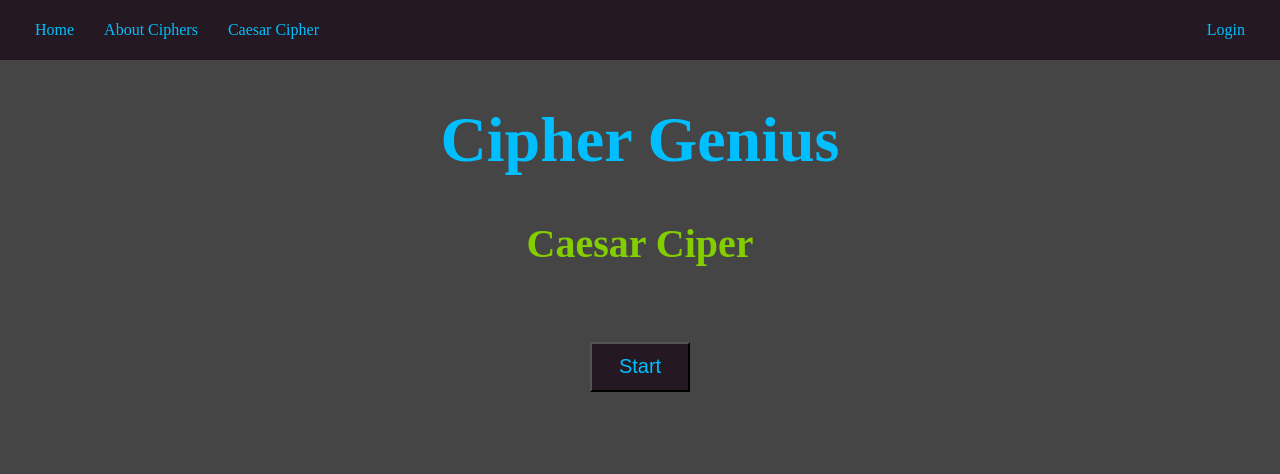
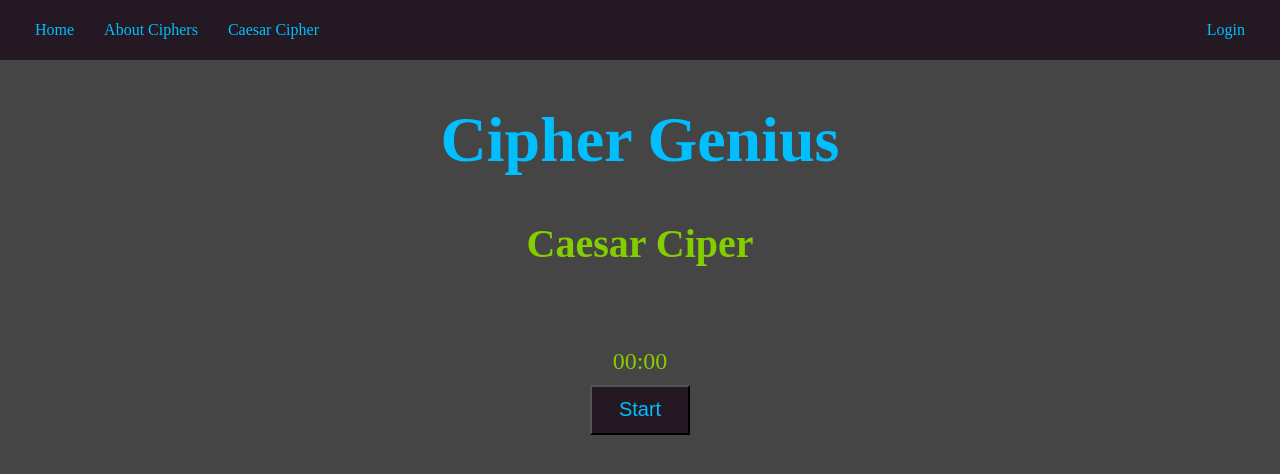
Before and after one commit to MiTOBrien/cipher_genius_fe, a Vue app: page /caesar in a window 1280 px wide. Shown: the top 474 px of the page. Built offline with nearby package versions, Linux system fonts and the light colour scheme.

Commit message:
adds a timer to the ciphers pages

```diff
--- /dev/null
+++ b/src/components/GameTimer.vue
@@ -0,0 +1,54 @@
+<!-- src/components/Timer.vue -->
+<template>
+  <div class="timer">{{ formattedTime }}</div>
+</template>
+
+<script setup>
+import { ref, computed, watch, onUnmounted } from 'vue'
+
+const props = defineProps({
+  isRunning: Boolean, // parent controls when it starts/stops
+  resetTrigger: Number, // force reset on change (can be a timestamp)
+})
+
+const seconds = ref(0)
+let intervalId = null
+
+const formattedTime = computed(() => {
+  const mins = String(Math.floor(seconds.value / 60)).padStart(2, '0')
+  const secs = String(seconds.value % 60).padStart(2, '0')
+  return `${mins}:${secs}`
+})
+
+watch(
+  () => props.isRunning,
+  (running) => {
+    if (running) {
+      intervalId = setInterval(() => {
+        seconds.value++
+      }, 1000)
+    } else {
+      clearInterval(intervalId)
+    }
+  },
+)
+
+watch(
+  () => props.resetTrigger,
+  () => {
+    seconds.value = 0
+    clearInterval(intervalId)
+  },
+)
+
+onUnmounted(() => clearInterval(intervalId))
+</script>
+
+<style scoped>
+.timer {
+  font-size: 1.5rem;
+  color: #84ce00;
+  text-align: center;
+  margin-top: 1rem;
+}
+</style>
--- a/src/views/CaesarView.vue
+++ b/src/views/CaesarView.vue
@@ -3,12 +3,15 @@ import { ref, watch, computed } from 'vue'
 import GameNavigation from '@/components/GameNavigation.vue'
 import { getQuote } from '@/components/FetchQuote'
 import { VICTORY_MESSAGE, DEFEAT_MESSAGE } from '@/settings'
+import GameTimer from '@/components/GameTimer.vue'
 
 const encryptedText = ref([])
 const userGuesses = ref([])
 const inputRefs = ref([])
 const result = ref(null)
 const quoteText = computed(() => quoteToEncrypt.value.quote || '')
+const isTimerRunning = ref(false)
+const resetKey = ref(0)
 
 const quoteToEncrypt = ref({
   quote: '',
@@ -23,6 +26,8 @@ const fetchQuote = async () => {
 const startGame = async () => {
   await fetchQuote()
   encryptText()
+  isTimerRunning.value = true
+  resetKey.value = Date.now()
 }
 
 function encryptText() {
@@ -85,6 +90,12 @@ watch(
   },
   { deep: true },
 )
+
+watch(result, (newVal) => {
+  if (newVal === 'correct' || newVal === 'incorrect') {
+    isTimerRunning.value = false
+  }
+})
 </script>
 
 <template>
@@ -109,6 +120,9 @@ watch(
     </div>
   </section>
   <section class="wrapper">
+    <section class="timer-wrapper">
+      <GameTimer :isRunning="isTimerRunning" :resetTrigger="resetKey" />
+    </section>
     <div v-if="result === 'correct'" class="result correct">{{ VICTORY_MESSAGE }}</div>
     <div v-else-if="result === 'incorrect'" class="result incorrect">
       {{ DEFEAT_MESSAGE }}
```
Lines whose indentation alone changed are shown as unchanged.
